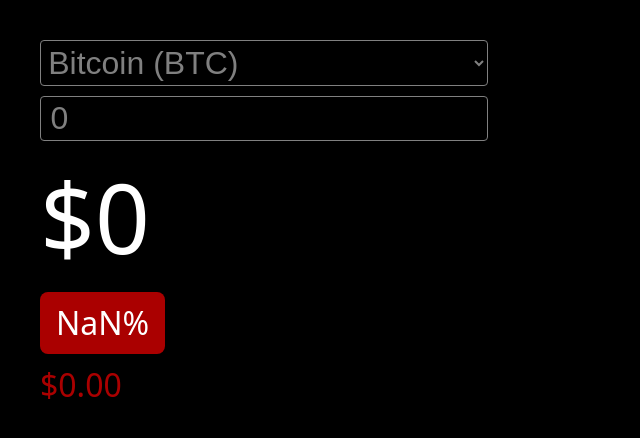
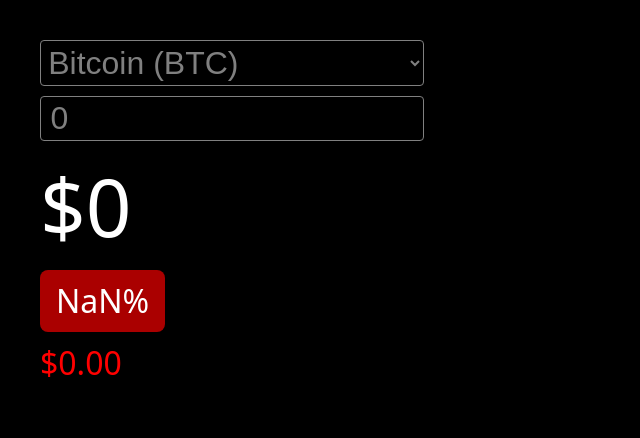
Before and after one commit to vlastapolach/crypto-prices, a plain HTML site: page index.html in a window 1280 px wide. Shown: the whole page, without its empty margins (0-640 px from the left). Drawn offline with nearby package versions, Linux system fonts and the light colour scheme; no server answers.

Commit message:
color and sizes change

```diff
--- a/index.html
+++ b/index.html
@@ -17,7 +17,7 @@
 				background-color: black;
 				border: 1px solid gray;
 				color: gray;
-				width: 14rem;
+				width: 12rem;
 				border-radius: 4px;
 				margin-bottom: .3rem;
 				padding: .1rem;
@@ -29,7 +29,7 @@
 			}
 
 			.price {
-				font-size: 300%;
+				font-size: 250%;
 				margin-bottom: .3rem;
 			}
 
@@ -51,7 +51,7 @@
 			}
 
 			.difference--percent.red {
-				color: #aa0000;
+				color: #ff0000;
 			}
 		</style>
 	</head>
```
